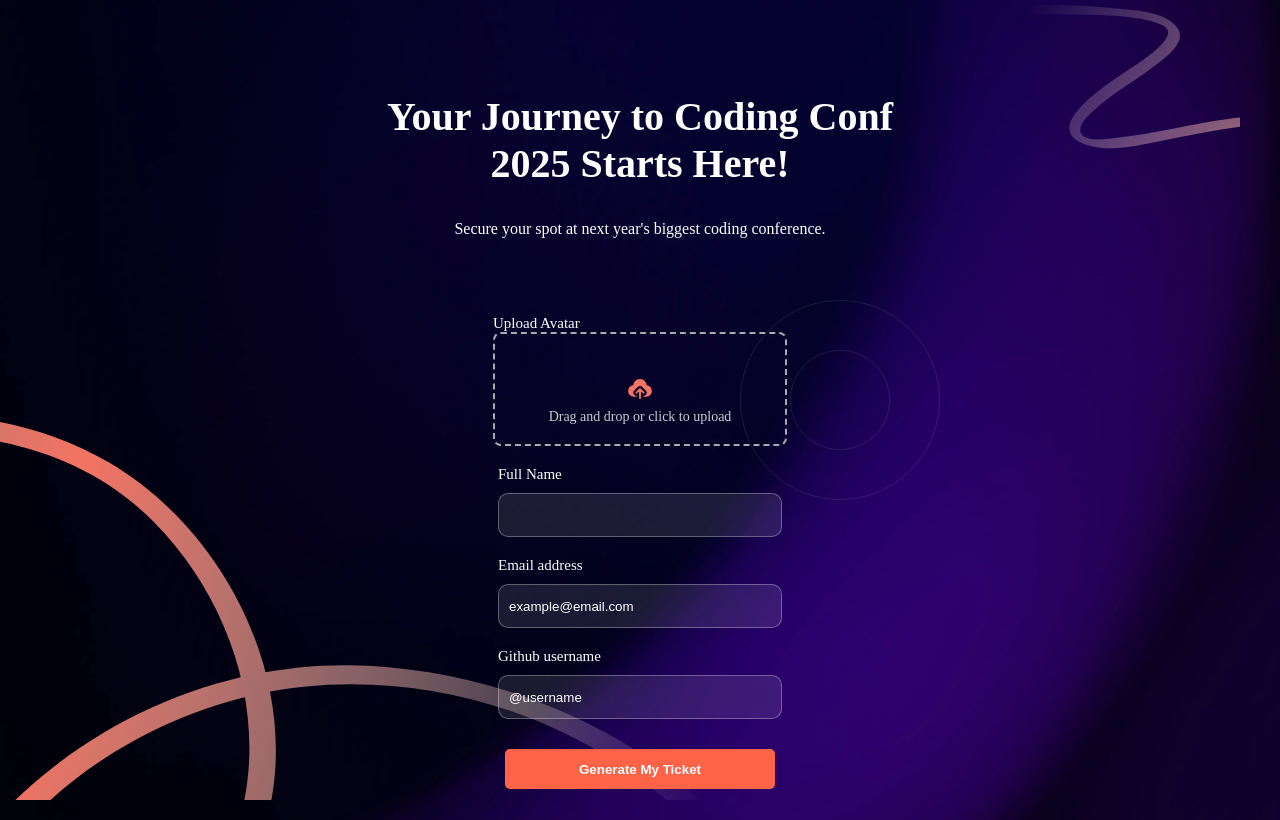
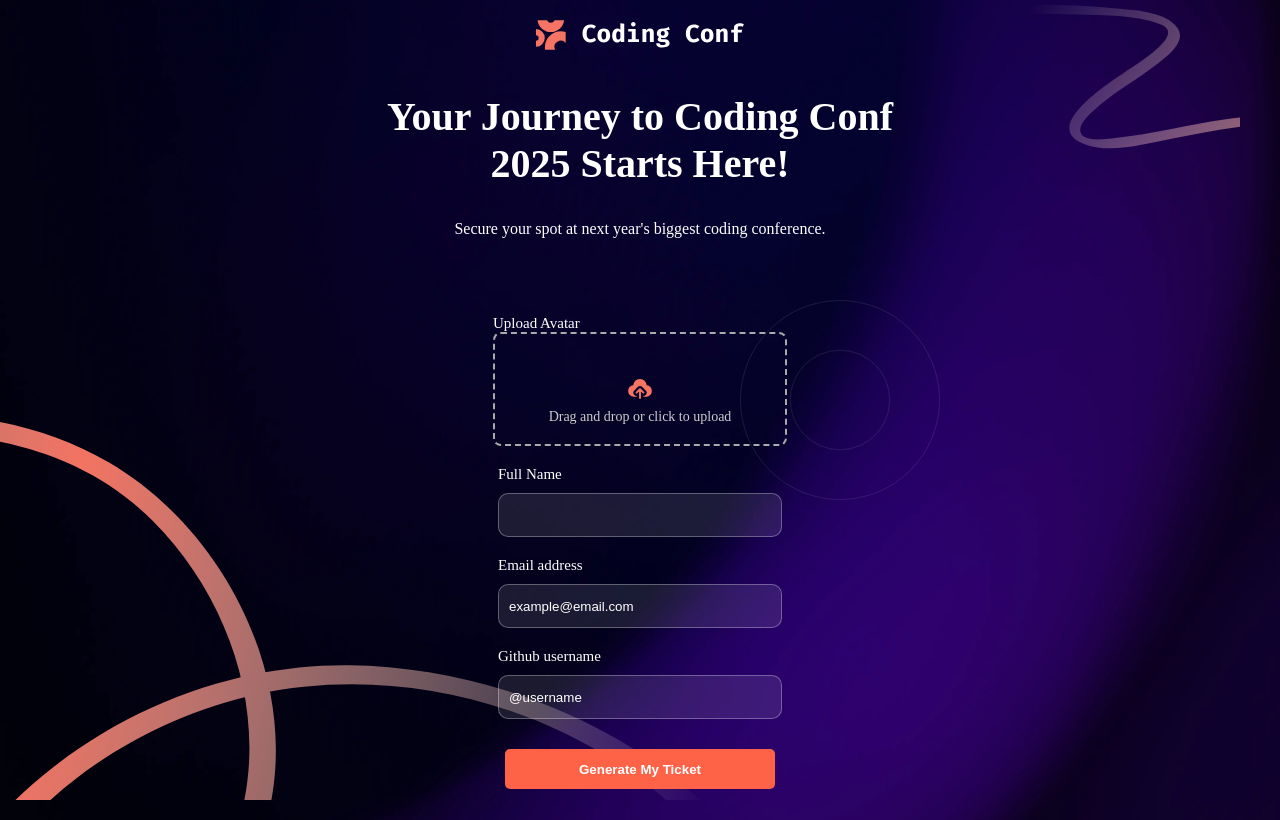
Before and after one commit to anonymous-zaks/Conference-ticket-generator, a plain HTML site: page index.html in a window 1280 px wide. Drawn offline with Linux system fonts and the light colour scheme; files whose address does not match are found by name.

Commit message:
Update index.html

```diff
--- a/index.html
+++ b/index.html
@@ -9,7 +9,7 @@
 <body>
    <div class="container">
     <div class="header">
-        <img src="./assets/images/logo-full.svg" alt="" class="logo-full">
+        <img src="images/logo-full.svg" alt="" class="logo-full">
 
     </div>
 
@@ -59,4 +59,5 @@
 </div>
 <script src="main.js"></script>
 </body>
+
 </html>
```
